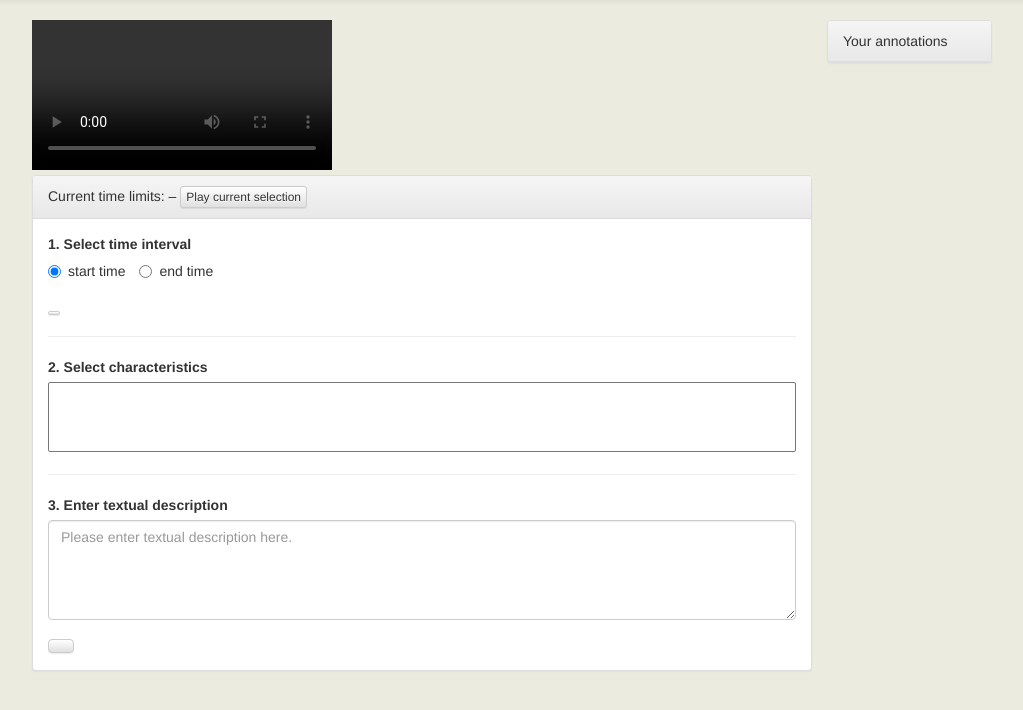
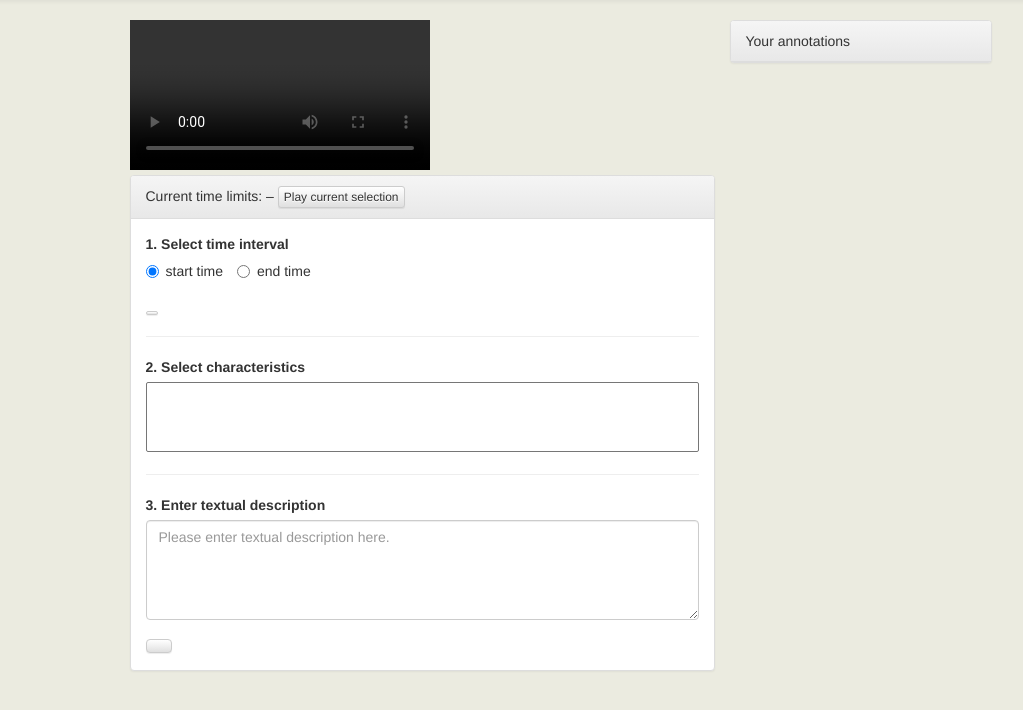
Before and after one commit to danoneata/video_annotation, a Flask app: template templates/index.html in a window 1280 px wide. Shown: the part 52-762 px from the top of the page, without its empty margins (218-1241 px from the left). Run offline with Flask 2, Linux system fonts and the light colour scheme; the template is opened without the code that fills it, so the values that code supplies are empty; parts of the project's set-up code (start-up, migrations or seed data) failed here and were passed over; some libraries are stand-ins or nearby versions.

Commit message:
old layout

```diff
--- a/templates/index.html
+++ b/templates/index.html
@@ -43,11 +43,11 @@
 
         <div class="row">
 
-            <div class="col-lg-2">
+            <div class="col-md-3">
                 <ol class="vjs-playlist"></ol>
             </div>
 
-            <div class="col-lg-8">
+            <div class="col-md-6">
                 <div class="row">
                     <video id="video-player" class="video-js vjs-fluid" controls preload="auto" data-setup="{}">
                         <p class="vjs-no-js">
@@ -105,7 +105,7 @@
                 </div>
             </div>
 
-            <div class="col-lg-2">
+            <div class="col-md-3">
                 <div class="panel panel-default">
                     <div class="panel-heading">Your annotations</div>
                     <ul id="annotations-list" class="list-group"></ul>
```
